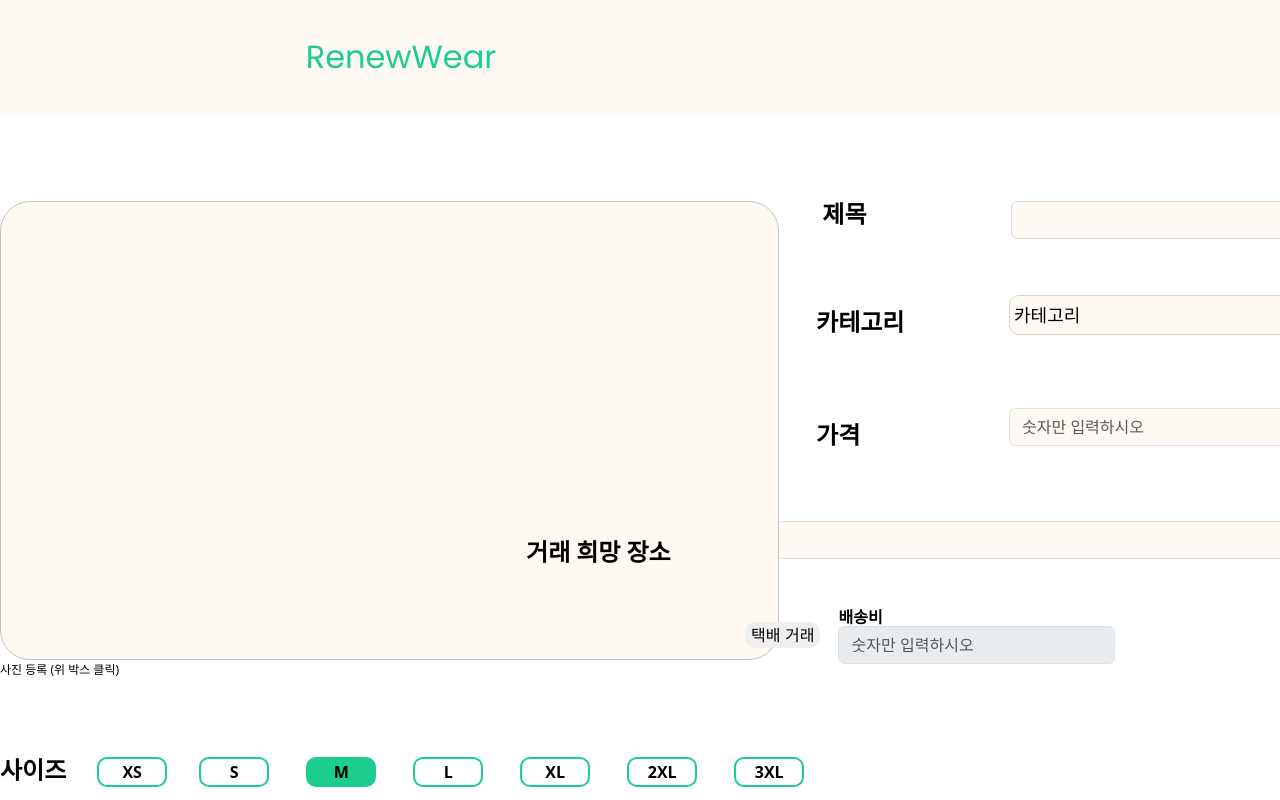
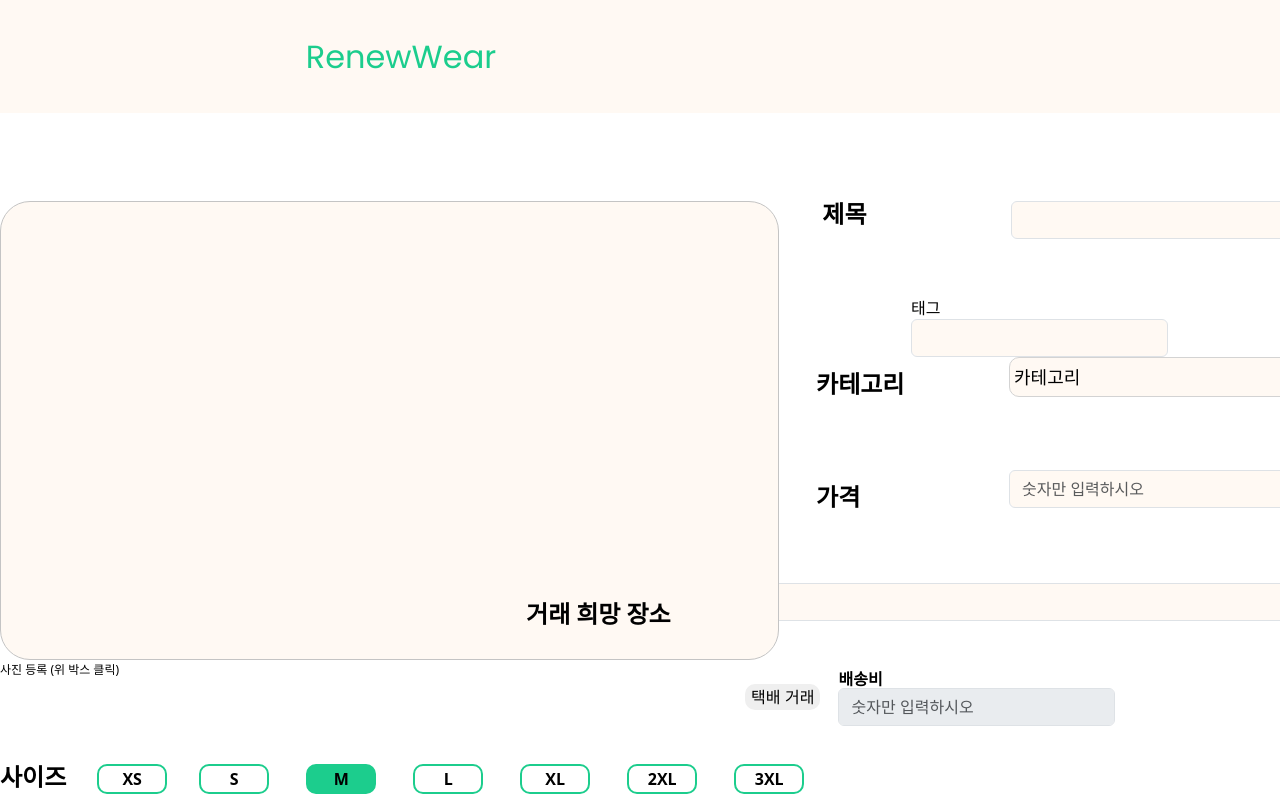
Before and after one commit to RenewWear/Front_Final, a React (Vite) app: page /upload in a window 1280 px wide. Shown: the top 800 px of the page. Built offline with nearby package versions, Linux system fonts and the light colour scheme.

Commit message:
tag 추가

```diff
--- a/src/components_upload/InformationUpperUpload.jsx
+++ b/src/components_upload/InformationUpperUpload.jsx
@@ -7,6 +7,7 @@ import { useLocation } from 'react-router-dom';
 const InformationUpperUpload = ({
   postId,
   title, setTitle,
+  tag, setTag,
   price, setPrice,
   location, setLocation,
   delivery, setDelivery,
@@ -20,6 +21,7 @@ const InformationUpperUpload = ({
   // const [location, setLocation] = useState(""); //거래 희망 장소
   // const [delivery, setDelivery] = useState(""); //택배비
   // const [category, setCategory] = useState("");
+  // const [tag, setTag] = userState(""); // 태그
   const [selectedCategory, setSelectedCategory] = useState(""); //상위 카테고리
   const [selectedSubCategory, setSelectedSubCategory] = useState(""); //서브 카테고리
   const [selectedUpperCategory, setSelectedUpperCategory] = useState("");
@@ -163,6 +165,10 @@ const InformationUpperUpload = ({
                             <Form className="connection-nexus">
                               <Form.Control className='colors' type="text" value={title} onChange={handleChange} />
                             </Form>
+                            <div className="tagText">태그</div>
+                            <Form className="tagWrapper">
+                              <Form.Control className='colors' type="text" value={tag} />
+                            </Form>
                           </div>
                         </div>
                         <div className="pattern-finder">
```
